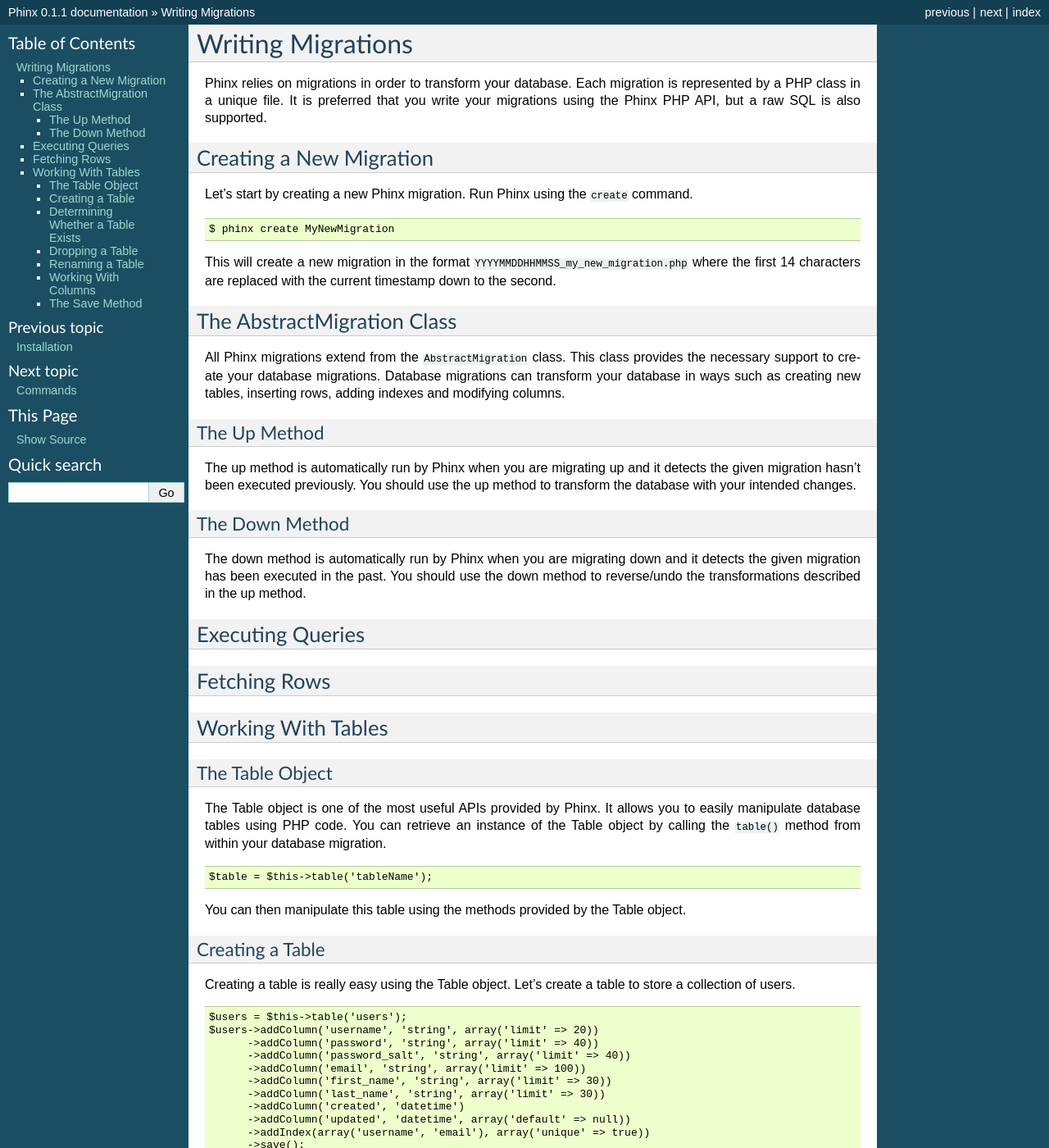
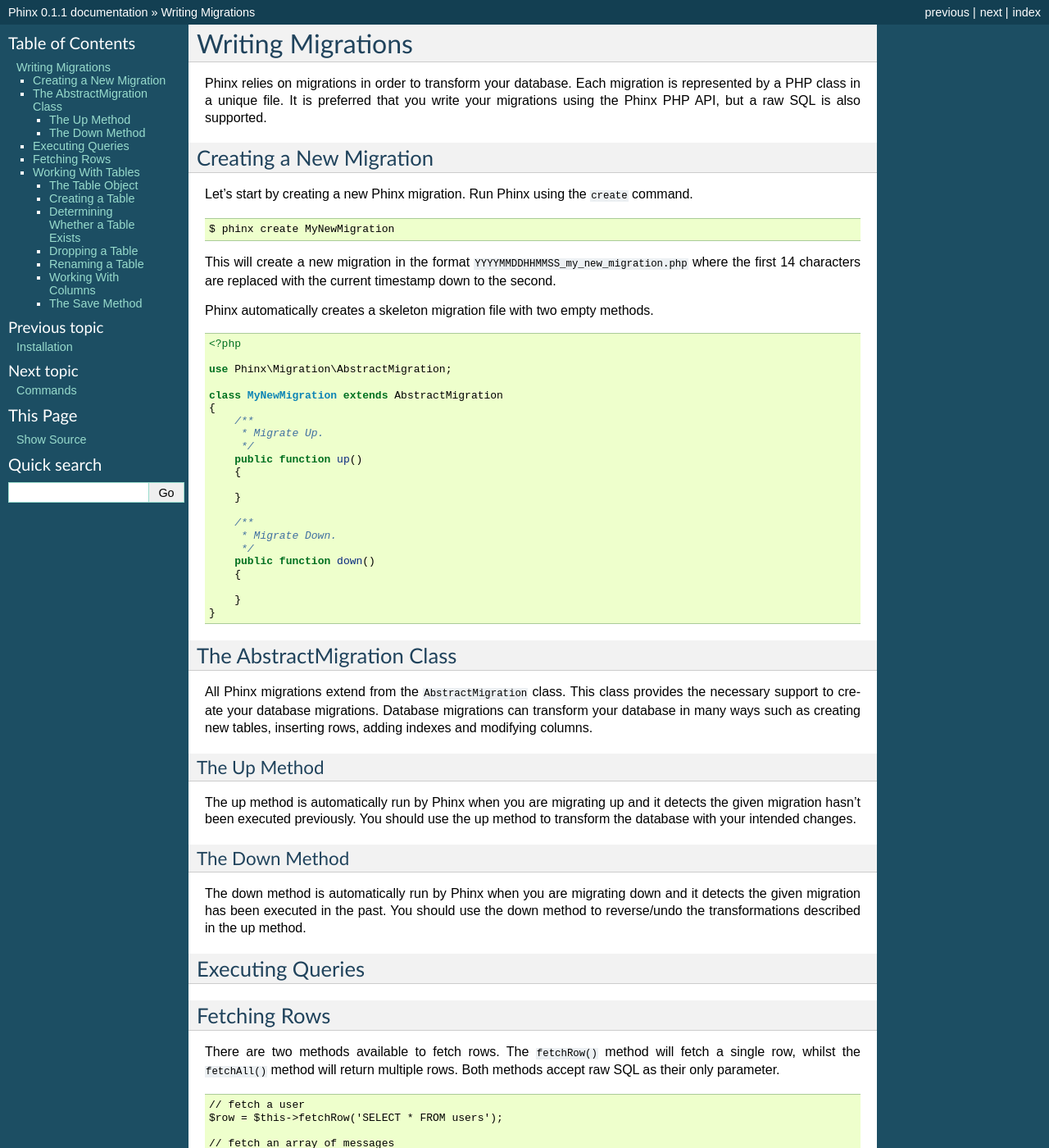
Before and after one commit to cakephp/phinx, a Sphinx documentation site: the page built from docs/migrations.rst, in a window 1280 px wide and 1400 px high. Shown: the whole window at 82% size. Built offline with Sphinx 7.4.7, drawn with Linux system fonts in a browser that asks for light colours; some of the changed text lies outside the part shown.

Commit message:
improving migration doco

```diff
--- a/docs/migrations.rst
+++ b/docs/migrations.rst
@@ -22,13 +22,40 @@
 ``YYYYMMDDHHMMSS_my_new_migration.php`` where the first 14 characters are
 replaced with the current timestamp down to the second.
 
+Phinx automatically creates a skeleton migration file with two empty methods.
+
+.. code-block:: php
+
+        <?php
+
+        use Phinx\Migration\AbstractMigration;
+
+        class MyNewMigration extends AbstractMigration
+        {
+            /**
+             * Migrate Up.
+             */
+            public function up()
+            {
+
+            }
+
+            /**
+             * Migrate Down.
+             */
+            public function down()
+            {
+
+            }
+        }
+
 The AbstractMigration Class
 ---------------------------
 
 All Phinx migrations extend from the ``AbstractMigration`` class. This class
 provides the necessary support to create your database migrations. Database
-migrations can transform your database in ways such as creating new tables,
-inserting rows, adding indexes and modifying columns.
+migrations can transform your database in many ways such as creating new
+tables, inserting rows, adding indexes and modifying columns.
 
 The Up Method
 ~~~~~~~~~~~~~
@@ -49,6 +76,18 @@
 
 Fetching Rows
 -------------
+
+There are two methods available to fetch rows. The ``fetchRow()`` method will
+fetch a single row, whilst the ``fetchAll()`` method will return multiple rows.
+Both methods accept raw SQL as their only parameter.
+
+.. code-block:: php
+
+        // fetch a user
+        $row = $this->fetchRow('SELECT * FROM users');
+
+        // fetch an array of messages
+        $rows = $this->fetchAll('SELECT * FROM messages');
 
 Working With Tables
 -------------------
@@ -95,18 +134,35 @@
 Determining Whether a Table Exists
 ~~~~~~~~~~~~~~~~~~~~~~~~~~~~~~~~~~
 
+You can determine whether or not a table exists by using the ``hasTable()``
+method.
+
+.. code-block:: php
+
+        $exists = $this->hasTable('users');
+        if ($exists) {
+          // do something
+        }
+
 Dropping a Table
 ~~~~~~~~~~~~~~~~
 
-Tables can be dropped quite easily using the ``dropTable`` method of the
-``AbstractMigration`` class.
+Tables can be dropped quite easily using the ``dropTable`` method.
 
 .. code-block:: php
 
-        $this->dropTable('tablename');
+        $this->dropTable('tableName');
 
 Renaming a Table
 ~~~~~~~~~~~~~~~~
+
+To rename a table access an instance of the Table object, then call the
+``rename`` method.
+
+.. code-block:: php
+
+        $table = $this->table('users');
+        $table->rename('legacy_users');
 
 Working With Columns
 ~~~~~~~~~~~~~~~~~~~~
@@ -114,7 +170,7 @@
 The Save Method
 ~~~~~~~~~~~~~~~
 
-When working with the ``table`` object Phinx stores certain operations in a
+When working with the Table object Phinx stores certain operations in a
 pending changes cache.
 
 When in doubt it is recommended you call this method. It will commit any
```
